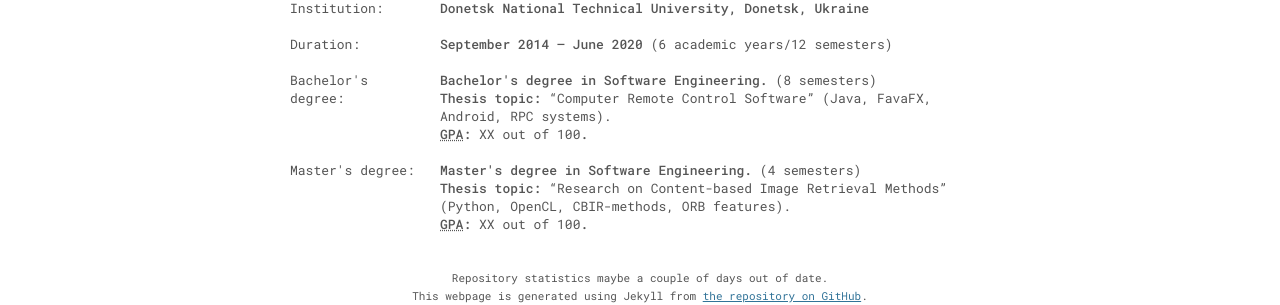
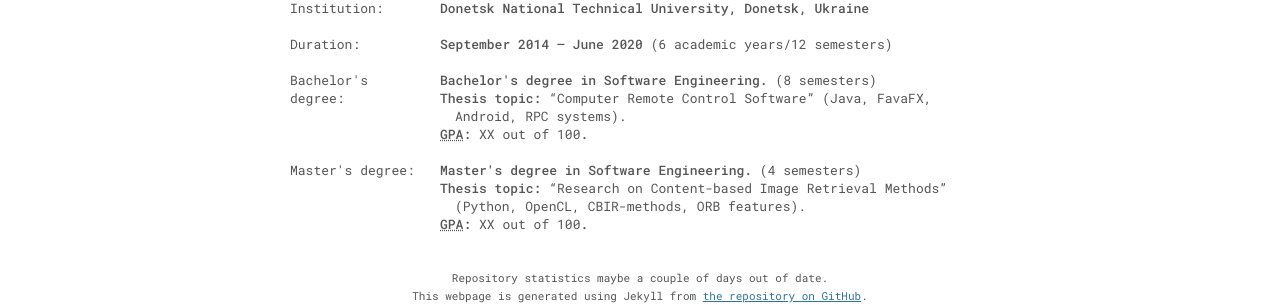
Before and after one commit to poletaevvlad/poletaevvlad.github.io, a Jekyll site: the page built from _pages/projects.md, in a window 1280 px wide. Shown: the part 1184-1489 px from the top of the page. Built offline with Jekyll 4.4.1, drawn with Linux system fonts in a browser that asks for light colours.

Commit message:
Added indentation for the education block

```diff
--- a/_sass/_extra.sass
+++ b/_sass/_extra.sass
@@ -9,6 +9,10 @@
     .extra_row:not(:last-child)
       .extra_label, .extra_content
         padding-bottom: 1rem
+
+    .extra_content
+      text-indent: -15px
+      padding-left: 15px
 
   .extra_row
     display: table-row
```
